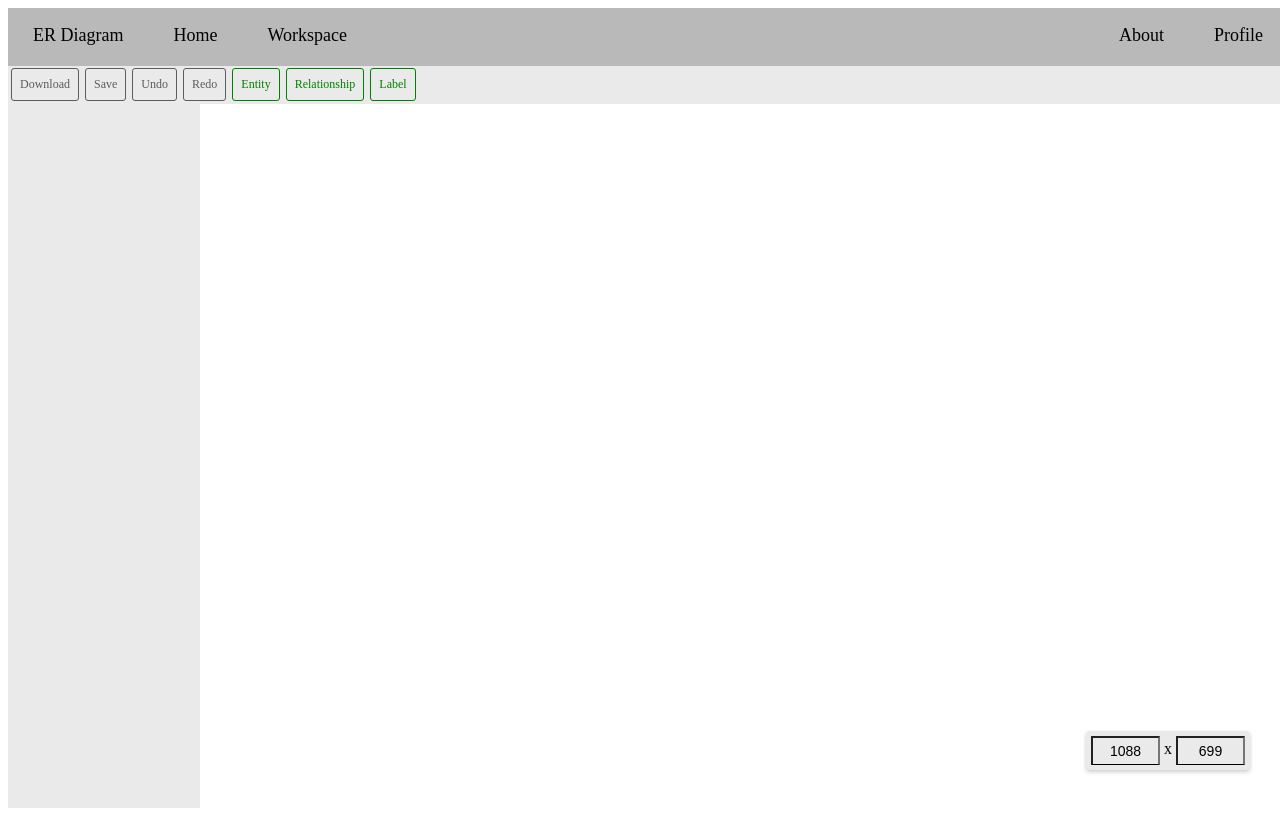
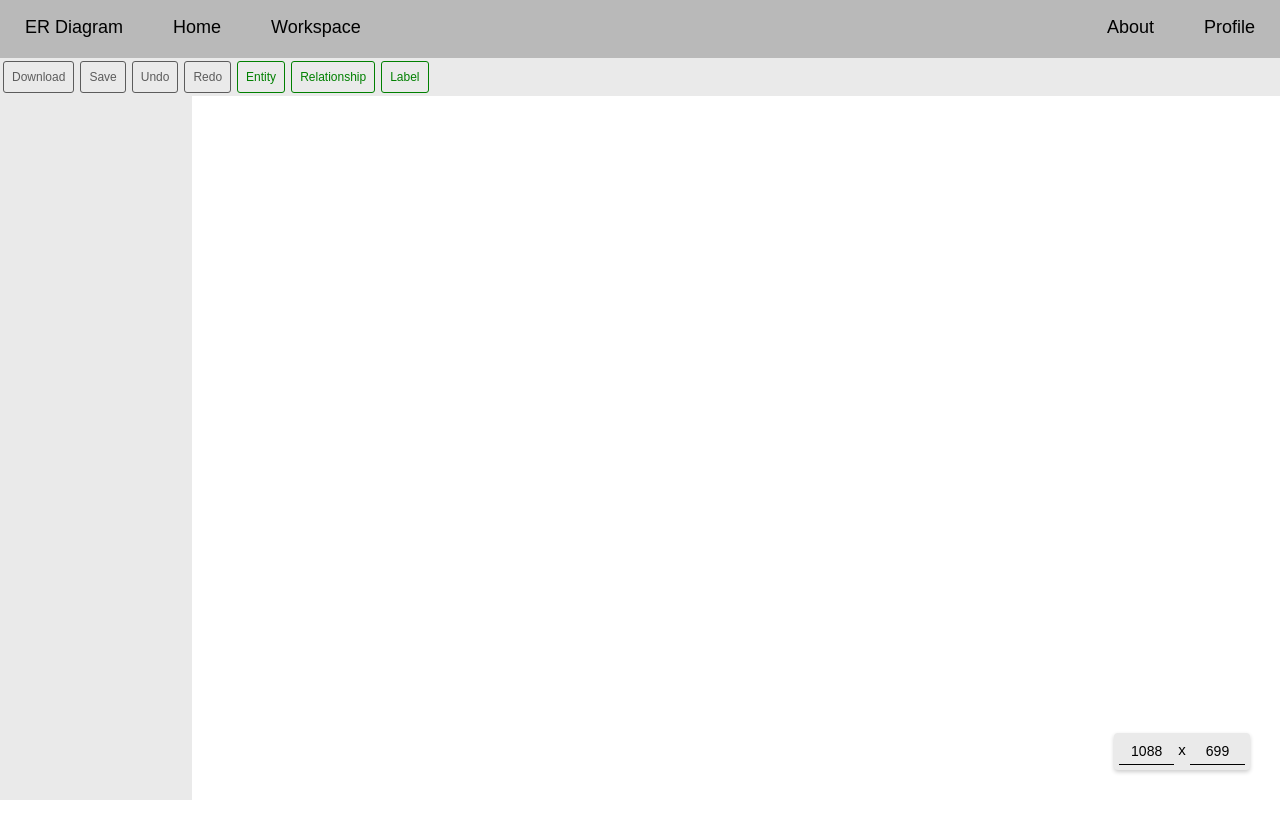
Before and after one commit to Vjekoslav-Radosevic/DBMT-frontend, a Vue app: page / in a window 1280 px wide. Built offline with nearby package versions, Linux system fonts and the light colour scheme.

Commit message:
update App component

```diff
--- a/src/App.vue
+++ b/src/App.vue
@@ -1,3 +1,36 @@
 <template>
-    <RouterView />
+    <router-view />
 </template>
+
+<style>
+html,
+body {
+    width: 100vw;
+    height: 100vh;
+}
+
+* {
+    box-sizing: border-box;
+    margin: 0;
+    padding: 0;
+}
+
+#app {
+    width: 100%;
+    height: 100%;
+    box-sizing: border-box;
+    font-family: "DM Sans", sans-serif;
+    font-optical-sizing: auto;
+    font-weight: 500;
+    font-size: 15px;
+}
+
+input {
+    background-color: rgb(234, 234, 234);
+    border: none;
+    border-bottom: 2px solid green;
+    padding: 8px;
+    width: 100%;
+    font-size: 15px;
+}
+</style>
```
